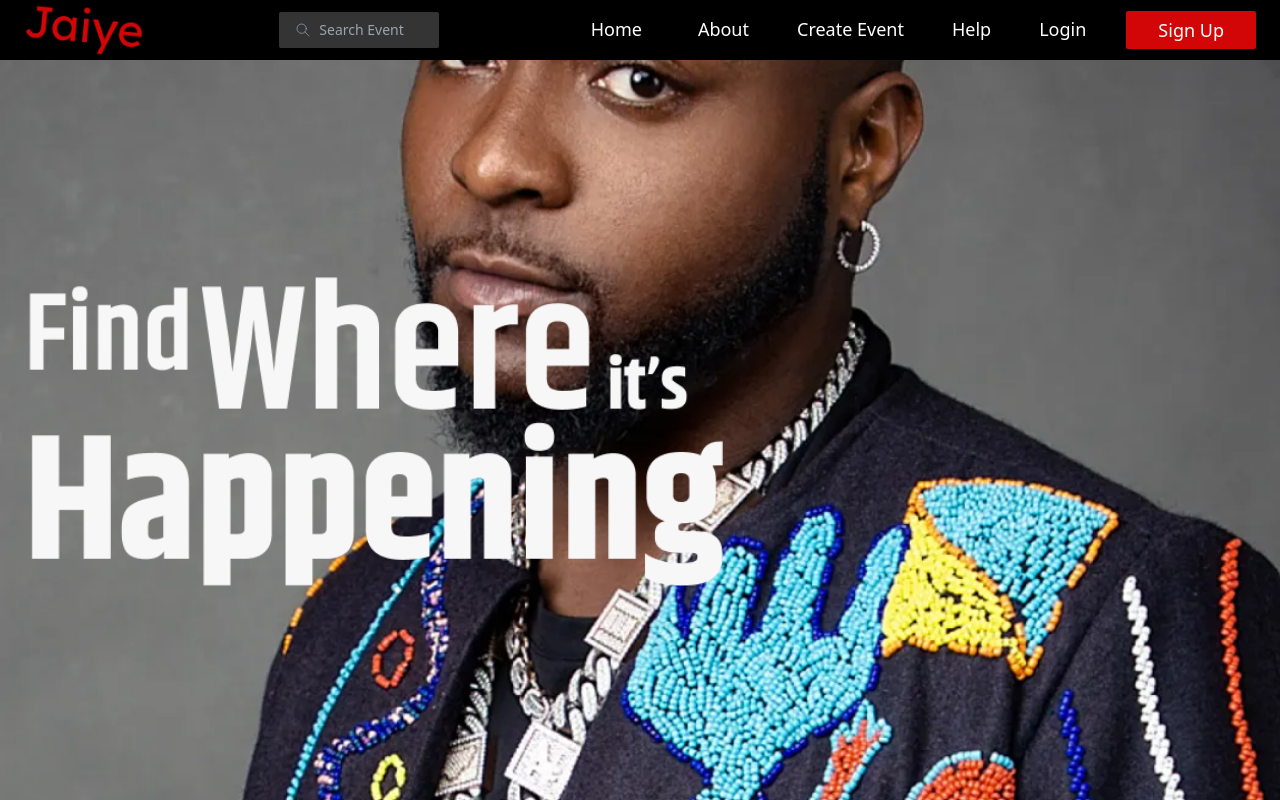
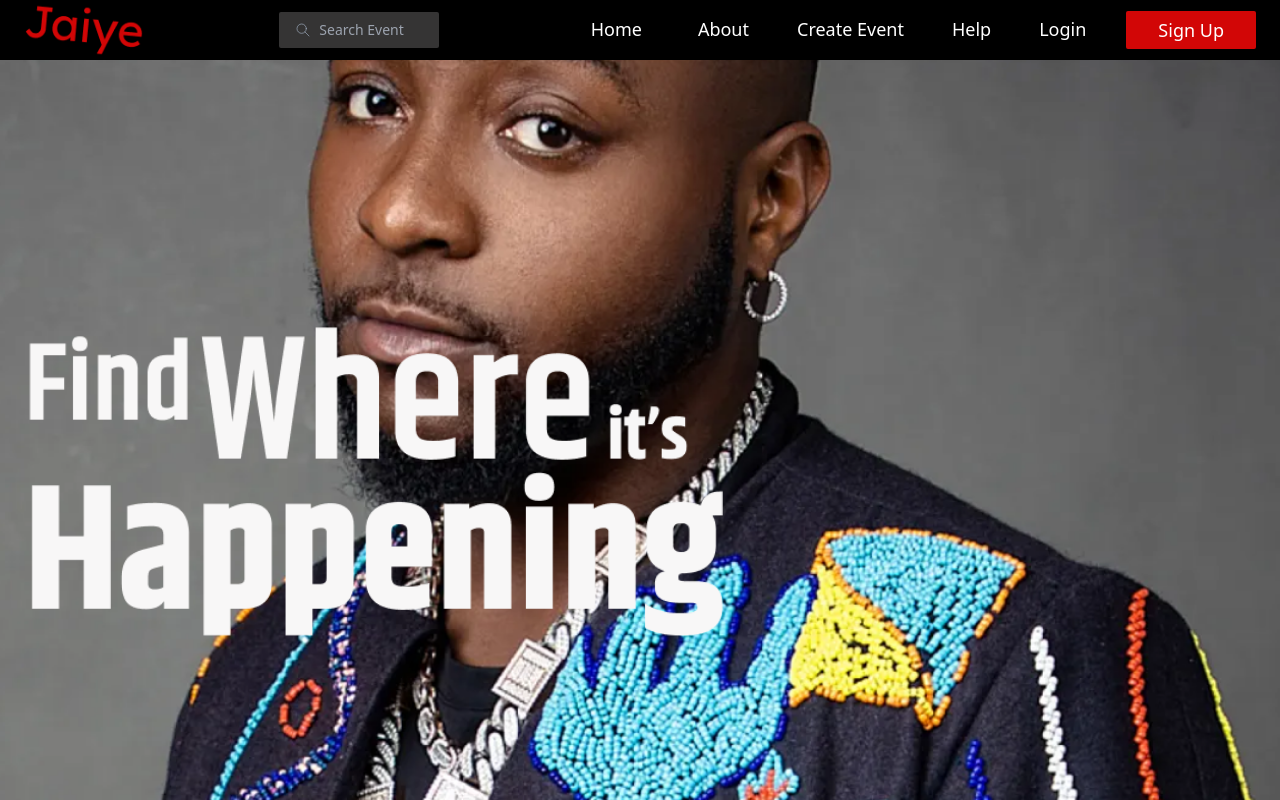
Before and after one commit to Chioma31/Jaiye, a Next.js app: page / in a window 1280 px wide. Shown: the top 800 px of the page. Built offline with nearby package versions, Linux system fonts and the light colour scheme.

Commit message:
login and sign up pages

```diff
--- a/pages/index.js
+++ b/pages/index.js
@@ -41,14 +41,12 @@ function WebLandingPageViewbk2(props) {
   const [mobileMenuOpen, setMobileMenuOpen] = useState(false);
 
   return (
-    <div className="2xl:mx-auto 2xl:my-auto flex justify-center h-screen text-primary">
-
+    <>
+      <NavBar />
+        <div className="h-[50px] "></div>
         <div className="2xl:px-auto w-full h-screen ">
-            <div className=" " />
-            {/* text on the slide start */}
           {/* hero start */}
-            <NavBar />
-            <div className=" w-full lg:bg-[url('/jaiye1.png')] bg-[url('/jaiye2.png')] bg-cover ">
+          <div className=" w-auto h-auto lg:bg-[url('/jaiye1.png')] bg-[url('/jaiye2.png')]  bg-cover  bg-no-repeat  bg-top">
             <div className='px-6  2xl:px-28 py-56 flex items-center justify-start '>
               <Image
                 className=""
@@ -198,7 +196,7 @@ function WebLandingPageViewbk2(props) {
 
           <Footer />
         </div>
-    </div>
+    </>
   );
 }
 
```
Lines whose indentation alone changed are shown as unchanged.
